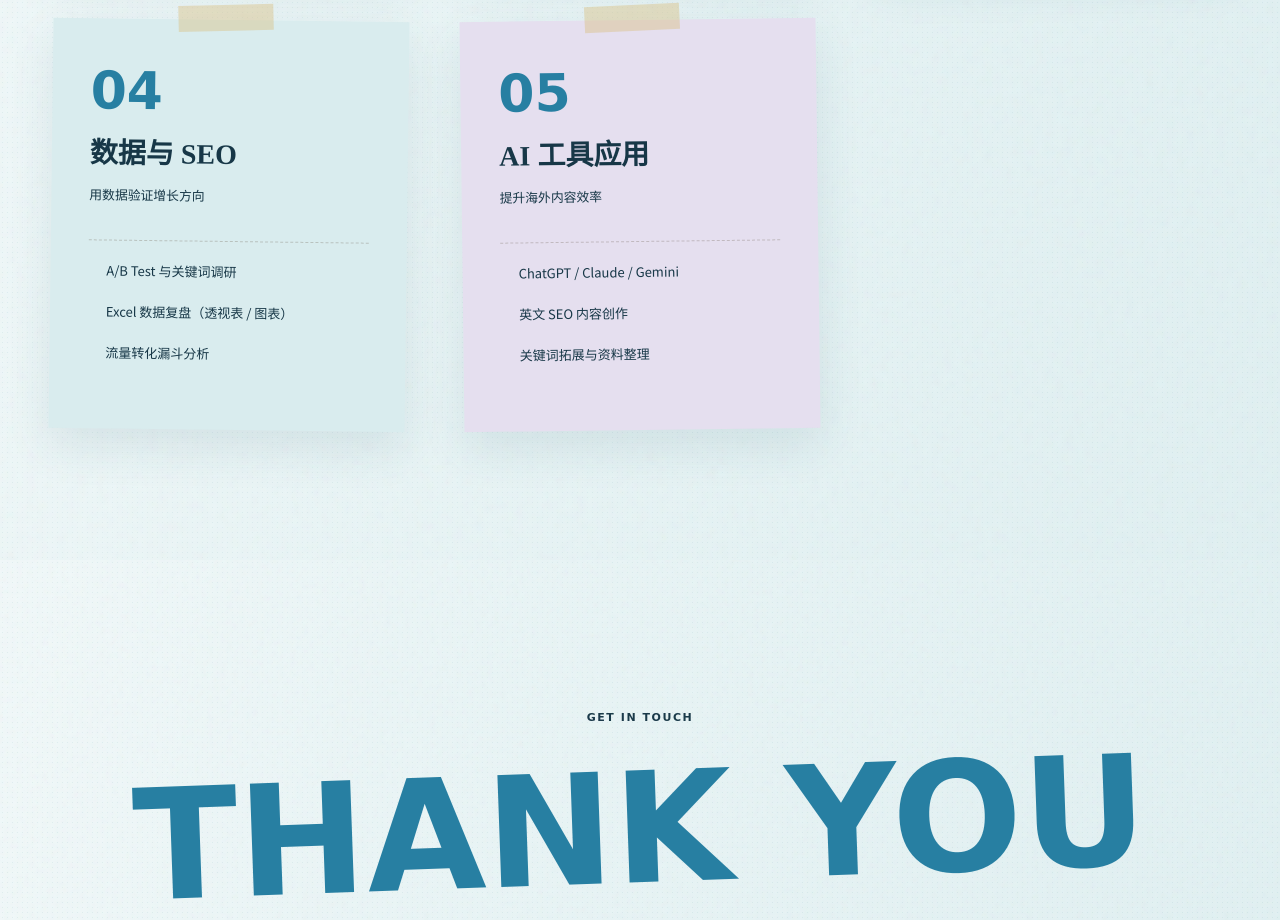
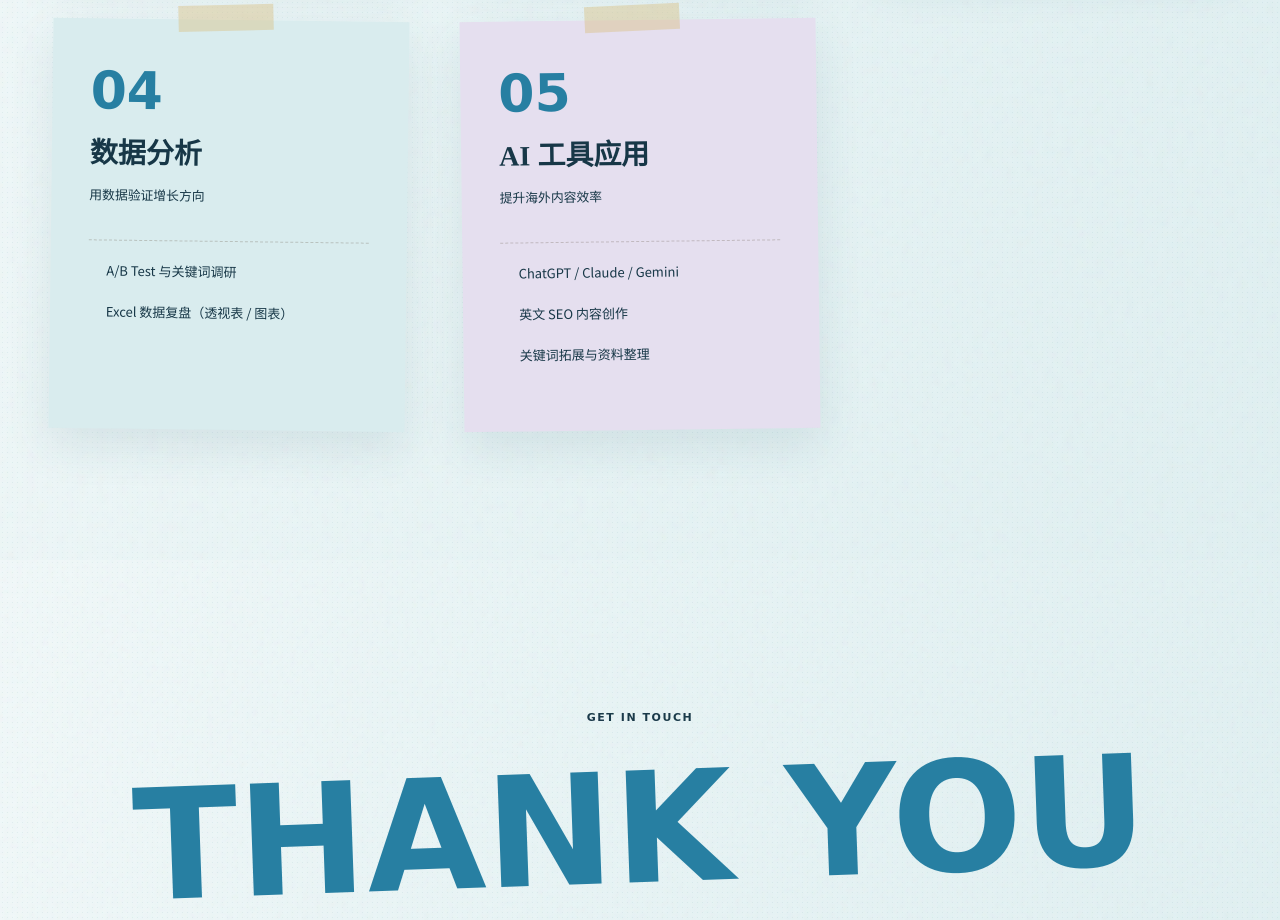
Before and after one commit to RyanLiu0202/portfolio, a Next.js app: page / in a window 1280 px wide. Shown: the part 4256-5176 px from the top of the page. Built offline with nearby package versions, Linux system fonts and the light colour scheme.

Commit message:
Refine data analysis skill

```diff
--- a/app/page.tsx
+++ b/app/page.tsx
@@ -23,7 +23,7 @@ export default function Home(){
 
     <section className="tools paper section" id="tools"><div className="grain"/><div className="toolsCopy"><span className="eyebrow">OPERATIONS TOOLKIT</span><h2>运营工具建设</h2><p>我参与搭建博主接单平台与达人邀约工具，将重复的沟通流程转化为清晰、可复用的运营系统。</p><div className="toolStats"><span><b>1000+</b>达人资源池</span><span><b>5</b>主流内容平台</span><span><b>AARRR</b>用户分层模型</span></div><a href="/case/product" className="primaryBtn">查看工具案例 →</a></div><div className="toolBoard"><div className="tape"/><div className="flowRow"><span>筛选</span><i>→</i><span>邀约</span><i>→</i><span>审核</span><i>→</i><span>发布</span></div><div className="toolCards"><article><small>01</small><b>达人池</b><p>分层、标签与合作记录</p></article><article><small>02</small><b>项目页</b><p>节点、内容与状态同步</p></article><article><small>03</small><b>反馈闭环</b><p>试用、定位与功能迭代</p></article></div></div></section>
 
-    <section className="skills paper section" id="skills"><div className="grain"/><div className="skillsHead"><span className="eyebrow">PROFESSIONAL SKILLS</span><h2>专业技能</h2><p>我把运营能力拆成五个真实工作中的核心模块。</p></div><div className="skillNotes"><article><span>01</span><h3>内容策略与增长</h3><small>从洞察到内容落地</small><ul><li>平台语境与用户需求判断</li><li>A/B Test 与内容数据复盘</li><li>品牌表达与达人内容平衡</li></ul></article><article><span>02</span><h3>全域创作者运营</h3><small>跨平台、跨文化协作</small><ul><li>小红书 / TikTok / Instagram</li><li>达人挖掘、邀约与分层维系</li><li>脚本、审核、履约与复盘</li></ul></article><article><span>03</span><h3>项目与工具建设</h3><small>把经验沉淀成系统</small><ul><li>多项目并行与节点推进</li><li>SOP、达人池和协作流程</li><li>Codex / Claude / Manus</li></ul></article><article><span>04</span><h3>数据与 SEO</h3><small>用数据验证增长方向</small><ul><li>A/B Test 与关键词调研</li><li>Excel 数据复盘（透视表 / 图表）</li><li>流量转化漏斗分析</li></ul></article><article><span>05</span><h3>AI 工具应用</h3><small>提升海外内容效率</small><ul><li>ChatGPT / Claude / Gemini</li><li>英文 SEO 内容创作</li><li>关键词拓展与资料整理</li></ul></article></div></section>
+    <section className="skills paper section" id="skills"><div className="grain"/><div className="skillsHead"><span className="eyebrow">PROFESSIONAL SKILLS</span><h2>专业技能</h2><p>我把运营能力拆成五个真实工作中的核心模块。</p></div><div className="skillNotes"><article><span>01</span><h3>内容策略与增长</h3><small>从洞察到内容落地</small><ul><li>平台语境与用户需求判断</li><li>A/B Test 与内容数据复盘</li><li>品牌表达与达人内容平衡</li></ul></article><article><span>02</span><h3>全域创作者运营</h3><small>跨平台、跨文化协作</small><ul><li>小红书 / TikTok / Instagram</li><li>达人挖掘、邀约与分层维系</li><li>脚本、审核、履约与复盘</li></ul></article><article><span>03</span><h3>项目与工具建设</h3><small>把经验沉淀成系统</small><ul><li>多项目并行与节点推进</li><li>SOP、达人池和协作流程</li><li>Codex / Claude / Manus</li></ul></article><article><span>04</span><h3>数据分析</h3><small>用数据验证增长方向</small><ul><li>A/B Test 与关键词调研</li><li>Excel 数据复盘（透视表 / 图表）</li></ul></article><article><span>05</span><h3>AI 工具应用</h3><small>提升海外内容效率</small><ul><li>ChatGPT / Claude / Gemini</li><li>英文 SEO 内容创作</li><li>关键词拓展与资料整理</li></ul></article></div></section>
 
     <footer className="contact paper" id="contact"><div className="grain"/><span className="eyebrow">GET IN TOUCH</span><h2>THANK YOU</h2><p>如果你的团队正在寻找一位懂数据复盘、内容营销，且能熟练运用AI工具提效的出海营销伙伴，欢迎联系我。我期待在SEO、GTM或海外内容运营方向深耕，用数据驱动增长，为品牌带来可量化的商业价值。</p><div className="contactCards"><a href="mailto:ryanliu200212@gmail.com"><b>EMAIL</b>ryanliu200212@gmail.com</a><span><b>BASED IN</b>深圳 / 广州</span></div><a className="primaryBtn" href="mailto:ryanliu200212@gmail.com">联系我 →</a><div className="copyright">© 2026 Liu Jiahua · Overseas Marketing &amp; Data Operations</div></footer>
 
```
